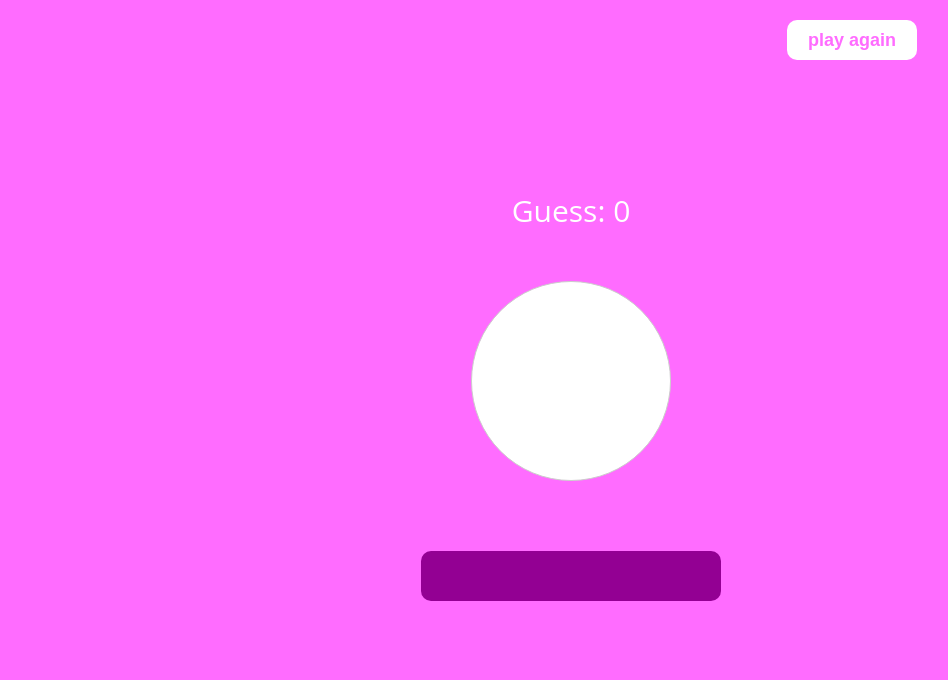
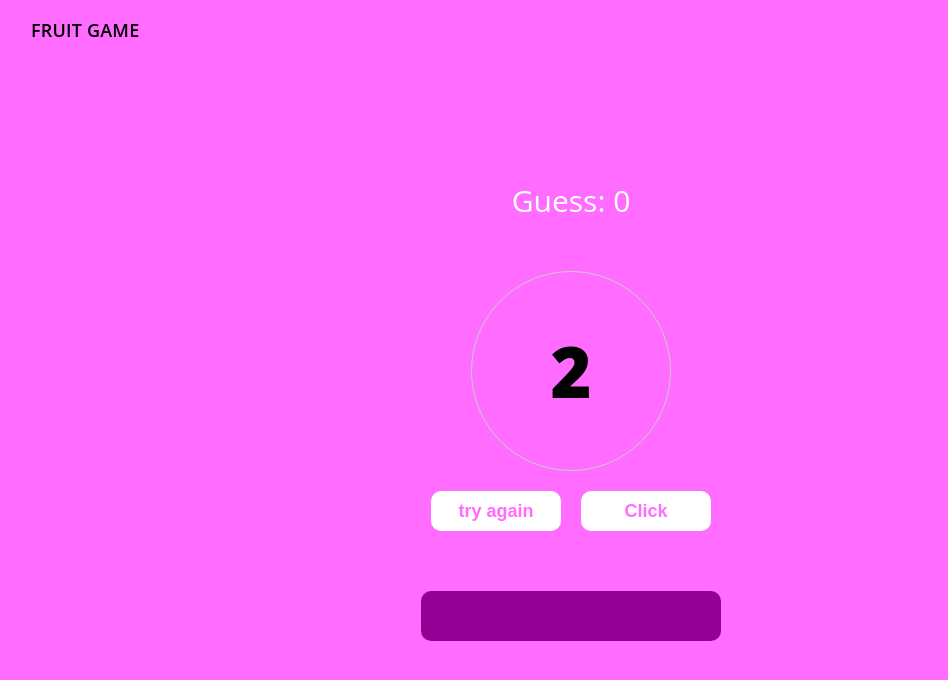
Before and after one commit to williamzhangty/dice-game, a plain HTML site: page index.html in a window 1280 px wide. Shown: the whole page, without its empty margins (69-1017 px from the left). Drawn offline with Linux system fonts and the light colour scheme.

Commit message:
draft of HTML and CSS

```diff
--- a/assets/index.css
+++ b/assets/index.css
@@ -104,7 +104,7 @@ nav ul li + li {
 }
 
 
-.round-input {
+.content {
     border: 1px solid #ccc; /* Add a border */
     border-radius: 50%; /* Set border radius to 50% for full round shape */
     padding: 10px; /* Add some padding for better appearance */
@@ -114,6 +114,10 @@ nav ul li + li {
     font-size: 70px;
     font-weight: 800;
     color: #ff6cff;
+}
+
+.content p {
+    color:#000;
 }
 
 .result {
@@ -132,6 +136,7 @@ nav ul li + li {
     font-size: 18px;
     font-weight: 600;
     border-radius: 10px;
+    margin: 10px;
     margin-top: 20px;
     cursor: pointer;
     transition: transform 0.2s;
@@ -142,10 +147,6 @@ nav ul li + li {
     transform: translate(0.5px, 0.5px);
 }
 
-#restart {
-    display:none;
-}
-
 #error-name {
     color: #fff;
     margin-top: 10px;
--- a/index.html
+++ b/index.html
@@ -11,7 +11,7 @@
         <meta name="description" content="William: Web Developer">
         <meta name="keywords" content="web developer, web, developer, front-end, html, css, javascript, sql">
 
-        <title>Guess Game</title>
+        <title>Toss Game</title>
         <link rel="stylesheet" href="./assets/index.css" media="all">
         <script src="./assets/index.js" defer></script>
     </head>
@@ -19,12 +19,12 @@
         <header>
             <div class="container flexbox">
                 <div>
-                    <input type="button" id="try-again" value="">
+                    <h1>Fruit Game</h1>
                 </div>
                 <nav>
                     <ul>
                         <li>
-                            <button id="play-again" class="button">play again</button>
+
                         </li>
                     </ul>
                 </nav>
@@ -36,14 +36,14 @@
                     <p id="counter">Guess: 0</p>
                 </div>
                 <div class="container flexbox content">
-                    <input type="text" class="round-input" id="input" maxlength="2">
+                    <p>2</p>
                 </div>
-                <p id="error-name" class="flexbox"></p>
+                <div class="container flexbox">
+                    <button id="play-again" class="button">try again</button>
+                    <button id="restart" class="button">Click</button>
+                </div>
                 <div class="container flexbox result">
                     <p id="result"></p>
-                </div>
-                <div class="container flexbox">
-                    <button id="restart" class="button">Restart</button>
                 </div>
             </div>
         </main>
```
